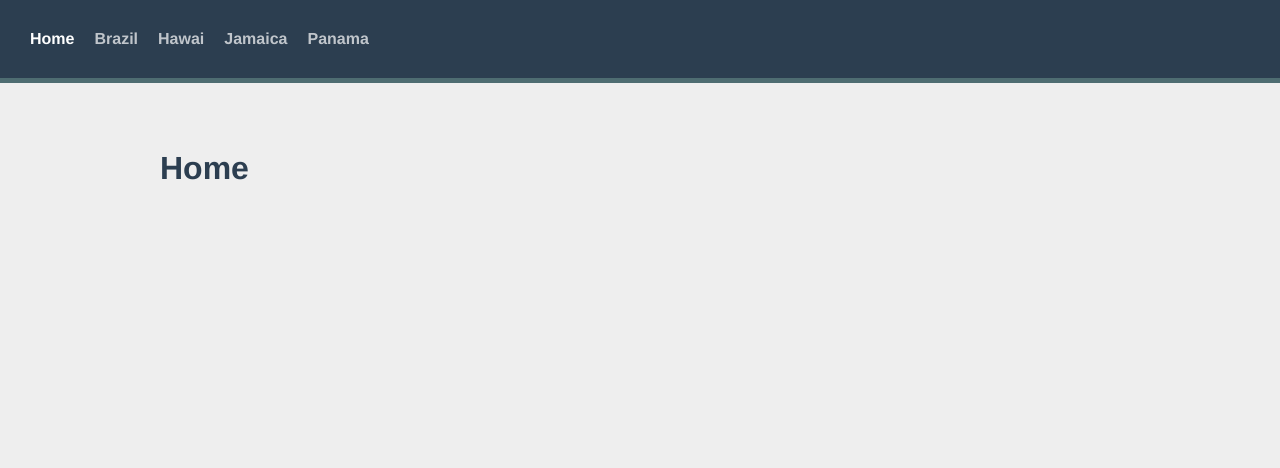
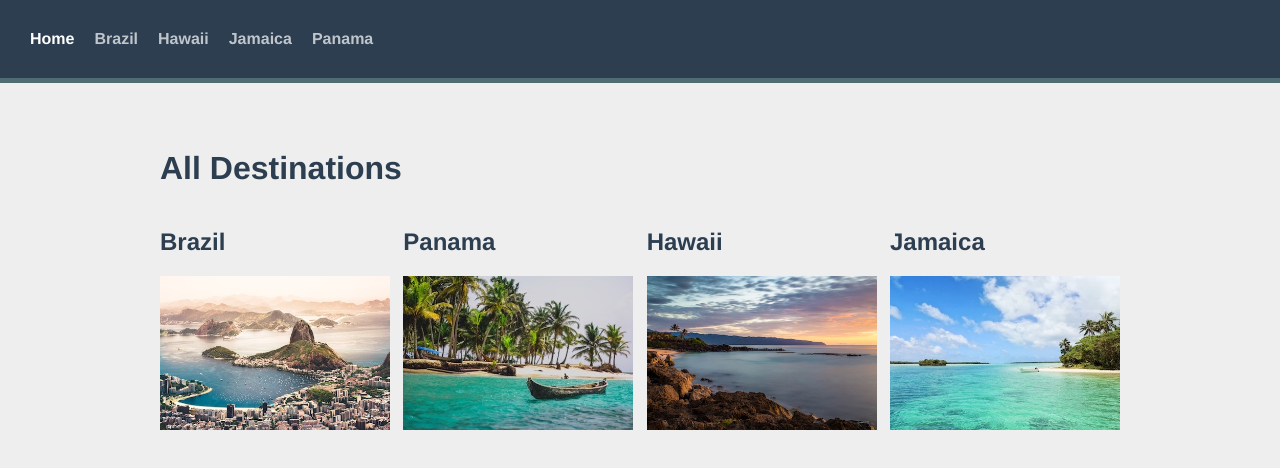
Before and after one commit to DarthPastor/vue-school-travel-app, a Vue app: page / in a window 1280 px wide. Shown: the top 468 px of the page. Built offline with nearby package versions, Linux system fonts and the light colour scheme.

Commit message:
Adding Routes and Content

```diff
--- a/src/App.vue
+++ b/src/App.vue
@@ -2,7 +2,7 @@
     <div id="nav">
         <router-link to="/">Home</router-link>
         <router-link to="/brazil">Brazil</router-link>
-        <router-link to="hawai">Hawai</router-link>
+        <router-link to="hawaii">Hawaii</router-link>
         <router-link to="jamaica">Jamaica</router-link>
         <router-link to="panama">Panama</router-link>
     </div>
--- a/src/pages/HawaiPage.vue
+++ /dev/null
@@ -1,5 +0,0 @@
-<template>
-    <div class="hawai">
-        <h1>Hawai</h1>
-    </div>
-</template>
--- /dev/null
+++ b/src/pages/HawaiiPage.vue
@@ -0,0 +1,5 @@
+<template>
+    <div class="hawaii">
+        <h1>Hawaii</h1>
+    </div>
+</template>
--- a/src/pages/HomePage.vue
+++ b/src/pages/HomePage.vue
@@ -1,9 +1,30 @@
 <template>
     <div class="home">
-        <h1>Home</h1>
+        <h1>All Destinations</h1>
+        <div class="destinations">
+            <router-link
+                v-for="destination in destinations"
+                :key="destination.id"
+                :to="destination.slug"
+            >
+
+                <h2>{{ destination.name }}</h2>
+                <img :src="`/images/${destination.image}`" :alt="destination.name" />
+            </router-link>
+        </div>
     </div>
 </template>
 
 <script>
 // @ is an alias to /src
+
+import sourceData from "../data.json"
+
+export default {
+    data(){
+        return {
+            destinations: sourceData.destinations
+        }
+    }
+}
 </script>
--- a/src/router/index.js
+++ b/src/router/index.js
@@ -2,7 +2,7 @@ import { createRouter, createWebHistory } from "vue-router";
 import HomePage from "../pages/HomePage.vue";
 import AboutPage from "../pages/HomePage.vue";
 import BrazilPage from "../pages/BrazilPage";
-import HawaiPage from "../pages/HawaiPage";
+import HawaiiPage from "../pages/HawaiiPage";
 import JamaicaPage from "../pages/JamaicaPage";
 import PanamaPage from "../pages/PanamaPage";
 
@@ -23,9 +23,9 @@ const routes = [
         component: BrazilPage,
     },
     {
-        path: "/hawai",
-        name: "hawai",
-        component: HawaiPage,
+        path: "/hawaii",
+        name: "hawaii",
+        component: HawaiiPage,
     },
     {
         path: "/jamaica",
```
Also changed, not shown: .eslintrc.js.
